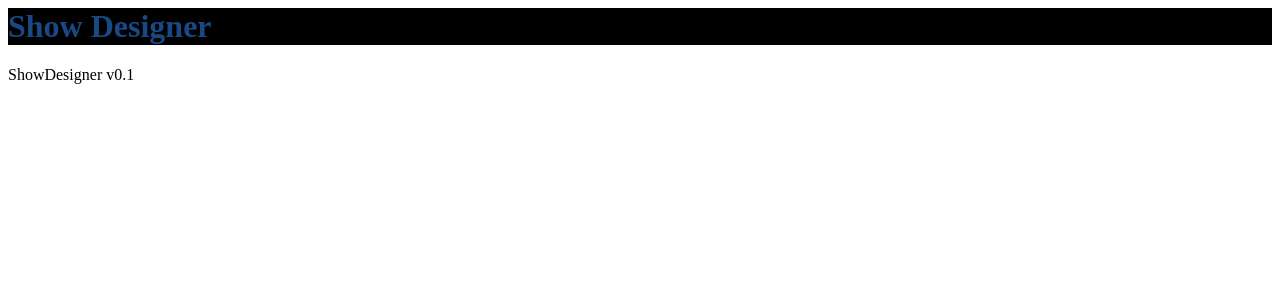
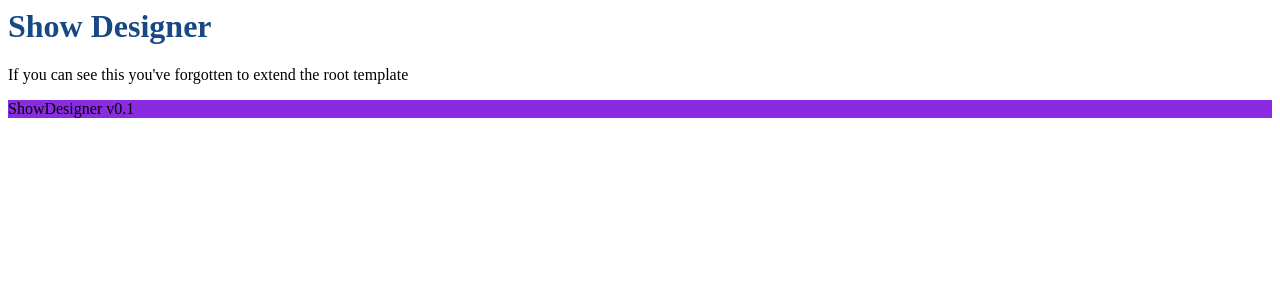
Before and after one commit to Anagramic/ShowDesigner, a Flask app: template www/templates/root.html in a window 1280 px wide. Shown: the top 300 px of the page. Run offline with Flask 2, Linux system fonts and the light colour scheme; the template is opened without the code that fills it, so the values that code supplies are empty.

Commit message:
CSS fixes

```diff
--- a/www/static/styles.css
+++ b/www/static/styles.css
@@ -2,6 +2,10 @@ h1 {
     color: rgb(24, 73, 132);
 }
 
-h1{
-    background-color: black;
+div.footer {
+    background-color: blueviolet;
 }
+
+#mainindex {
+    color: red;
+}
--- a/www/templates/root.html
+++ b/www/templates/root.html
@@ -11,7 +11,7 @@
         </div>
 
         {% block main %}
-
+        <p>If you can see this you've forgotten to extend the root template</p>
 
         {% endblock %}
 
```
Also changed, not shown: www/templates/index.html (added, +7 -0 lines).
